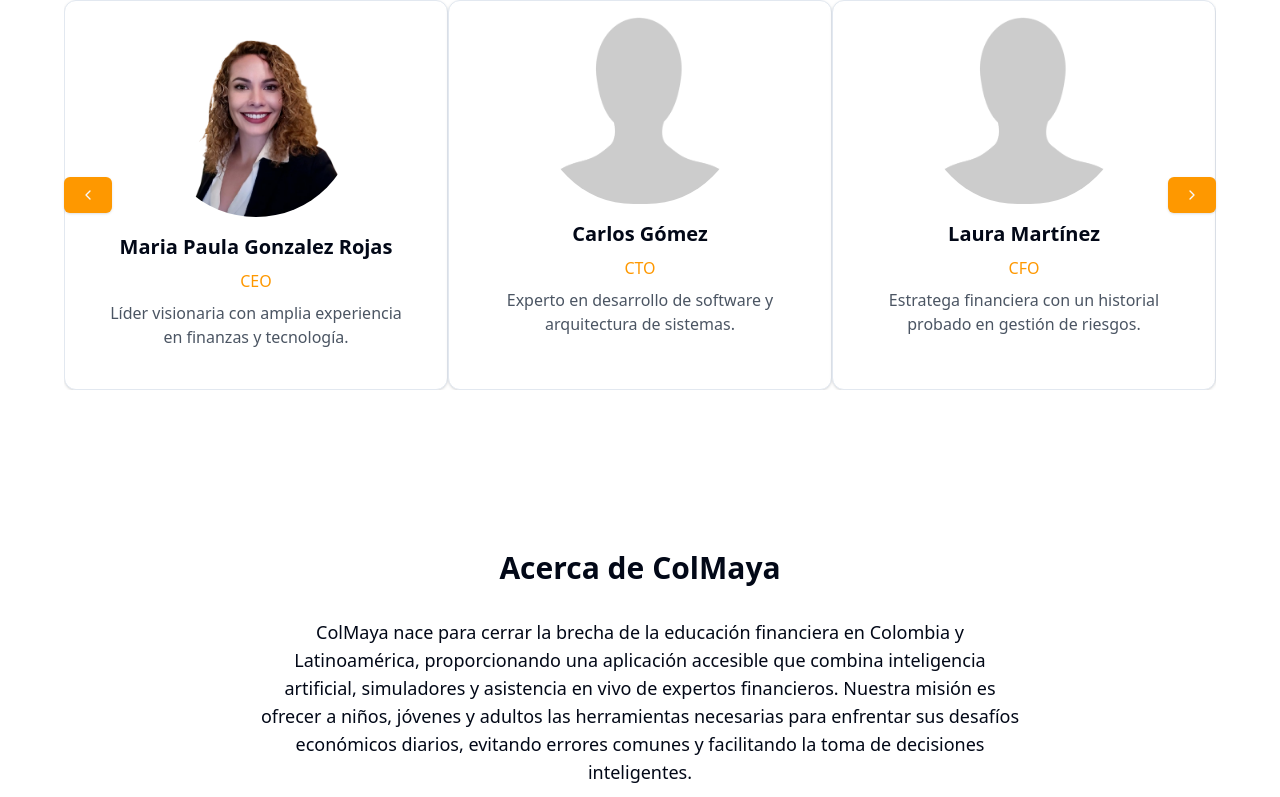
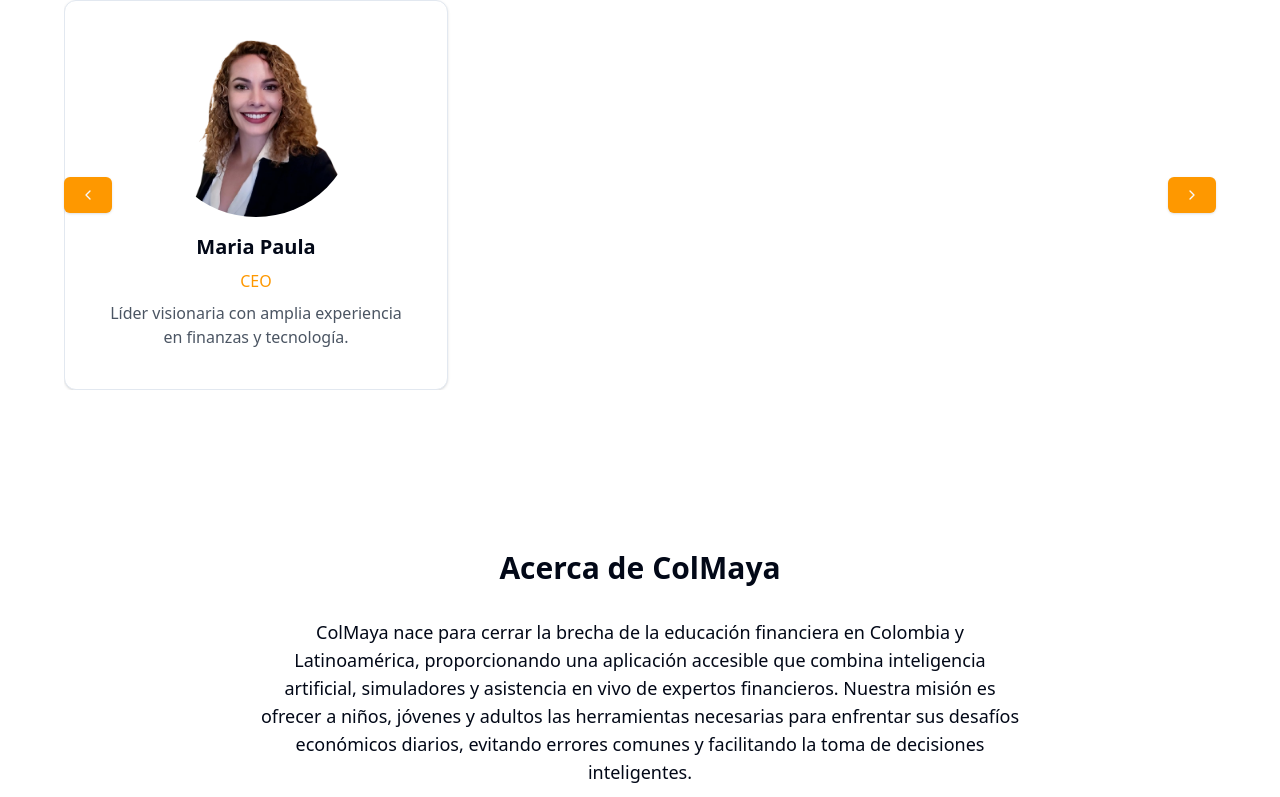
Before and after one commit to brayanmezac/ape, a Next.js app: page / in a window 1280 px wide. Shown: the part 1484-2281 px from the top of the page. Built offline with nearby package versions, Linux system fonts and the light colour scheme.

Commit message:
refactor: simplify TeamSlider by removing inactive team members

```diff
--- a/components/TeamSlider.tsx
+++ b/components/TeamSlider.tsx
@@ -8,12 +8,12 @@
 
 const teamMembers = [
   {
-    name: 'Maria Paula Gonzalez Rojas',
+    name: 'Maria Paula',
     role: 'CEO',
     description: 'Líder visionaria con amplia experiencia en finanzas y tecnología.',
     image: '/Maria-paula.png'
   },
-  {
+  /* {
     name: 'Carlos Gómez',
     role: 'CTO',
     description: 'Experto en desarrollo de software y arquitectura de sistemas.',
@@ -30,7 +30,7 @@
     role: 'COO',
     description: 'Especialista en optimización de procesos y gestión de operaciones.',
     image: '/placeholder.png'
-  }
+  } */
 ]
 
 export function TeamSlider() {
```
